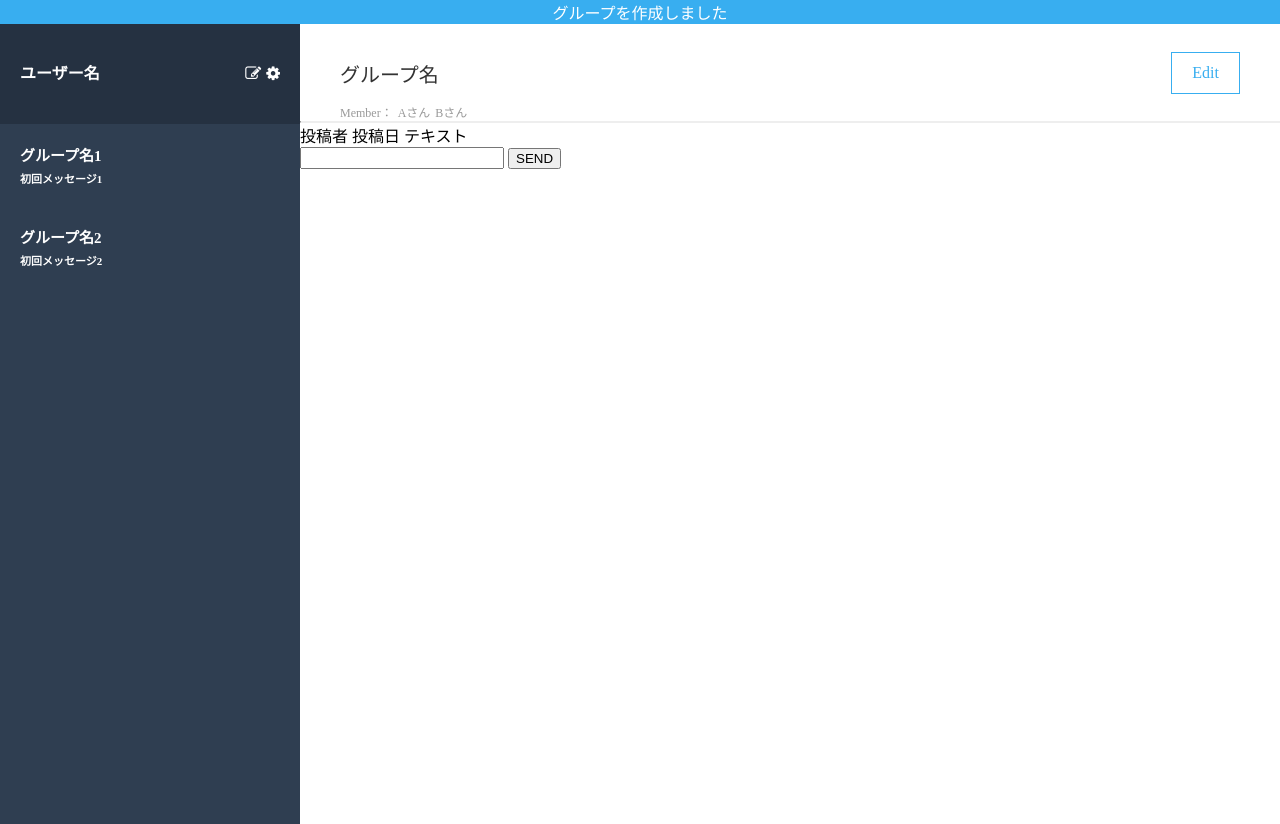
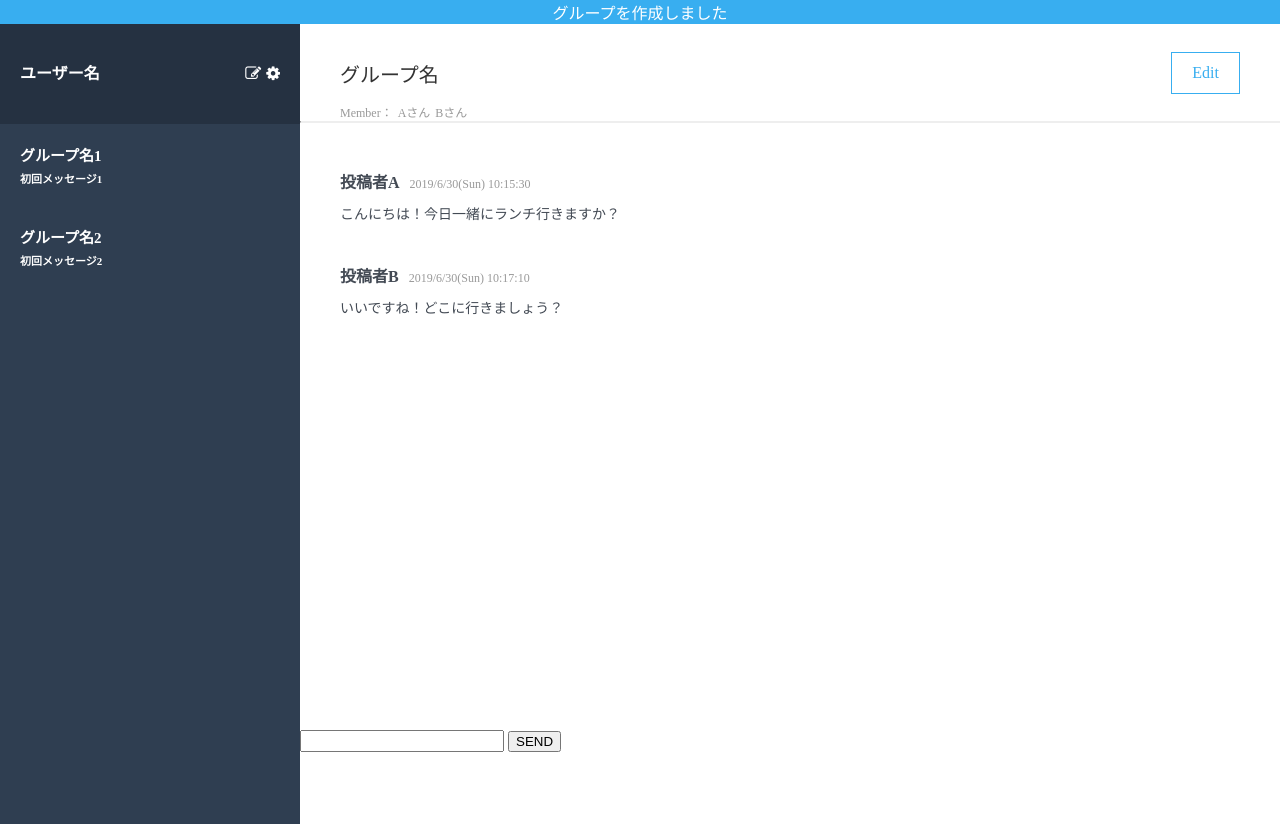
Before and after one commit to truthconductor/chat-space, a Rails app: page / in a window 1280 px wide. Run offline with Rails 7, Linux system fonts and the light colour scheme; style sheets or scripts are compiled from the project's sources; some libraries are stand-ins or nearby versions.

Commit message:
Add Chat-Messages block and style

```diff
--- a/app/assets/stylesheets/_messages.scss
+++ b/app/assets/stylesheets/_messages.scss
@@ -1,17 +1,18 @@
 .Chat {
   float: left;
   width: calc(100vw - 300px);
-  .Chat-Header {
+  &--Header {
     margin: 0 40px;
     .Header-left {
       float: left;
       .ChatGroup-Name {
         font-size: 20px;
         color: #333333;
-        margin: 35px 0 15px;
+        margin: 35px 0 0;
       }
       .ChatGroup-Member {
         font-size: 12px;
+        margin: 15px 0 0;
         color: #999999;
         display: flex;
         .member-lists {
@@ -38,12 +39,44 @@
         border-width: 1px;
       }
     }
-
     @include clearfix();
   }
+
   &--border {
     margin: 0;
     padding: 0;
     border-top: 1px solid #eeeeee;
   }
+
+  &--Messages {
+    margin: 46px 40px;
+    .Message {
+      margin:  40px 0 0;
+      &--Title {
+        &__PostUser {
+          color: #434A54;
+          font-size: 16px;
+          font-weight: bold;
+          margin: 0 10px 0 0;
+        }
+        &__PostDate {
+          color: #999999;
+          font-size: 12px;
+        }
+      }
+      &--Text
+      {
+        margin: 10px 0 0;
+        color: #434A54;
+        font-size: 14px;
+      }
+    }
+  }
+
+  &--Footer
+  {
+    height: 70px;
+    position: absolute;
+    bottom: 0px;
+  }
 }
--- a/app/views/messages/index.html.haml
+++ b/app/views/messages/index.html.haml
@@ -1,5 +1,5 @@
 .Chat
-  .Chat-Header
+  .Chat--Header
     .Header-left
       .ChatGroup-Name
         グループ名
@@ -15,12 +15,24 @@
       =link_to "/", class: "Edit__btn" do
         Edit
   %hr.Chat--border
-  .Chat-Messages
+  .Chat--Messages
     .Message
-      投稿者
-      投稿日
-      テキスト
-  .Chat-Footer
+      .Message--Title
+        %span.Message--Title__PostUser<>
+          投稿者A
+        %span.Message--Title__PostDate<>
+          2019/6/30(Sun) 10:15:30
+      .Message--Text
+        こんにちは！今日一緒にランチ行きますか？
+    .Message
+      .Message--Title
+        %span.Message--Title__PostUser<>
+          投稿者B
+        %span.Message--Title__PostDate<>
+          2019/6/30(Sun) 10:17:10
+      .Message--Text
+        いいですね！どこに行きましょう？
+  .Chat--Footer
     %form
       %input
       %button
```
